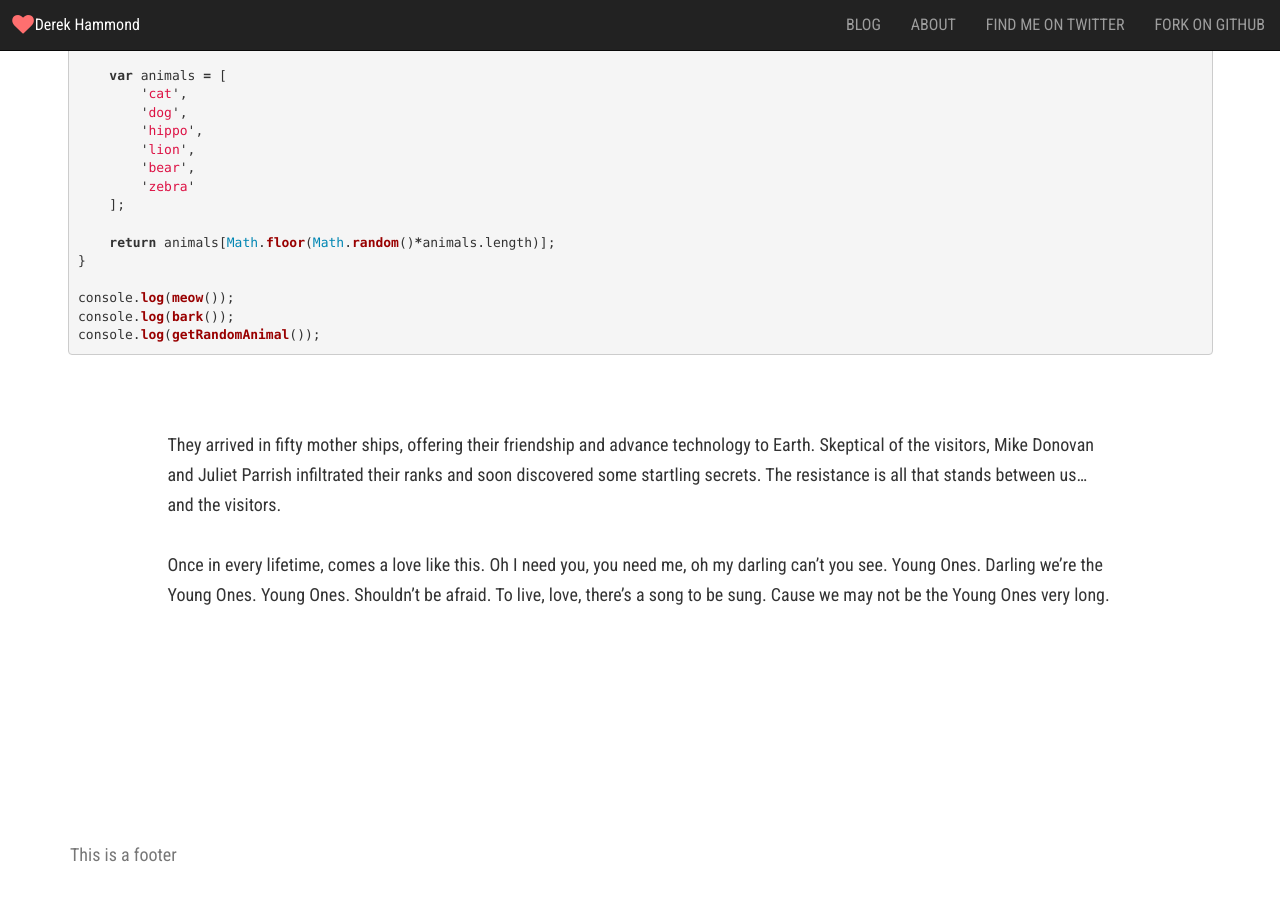
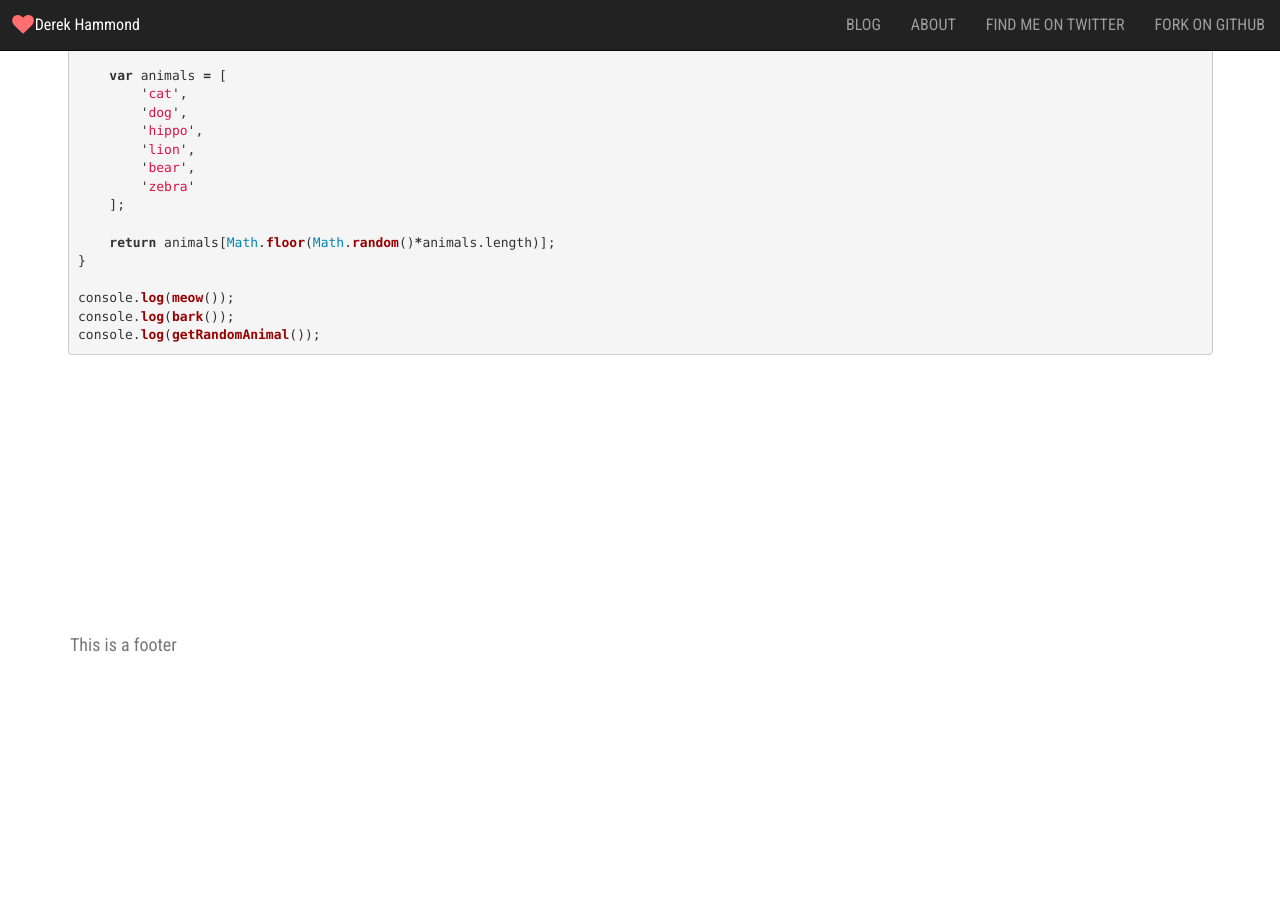
Before and after one commit to derekhammondkc/derekhammondkc.github.io, a Jekyll site: the page built from _pages/about.md, in a window 1280 px wide and 900 px high, scrolled down 799 px. Built offline with Jekyll 4.4.1, drawn with Linux system fonts in a browser that asks for light colours; nearby versions of some CDN libraries; after the commit the page ends 1489 px from its top, so only the background shows below that.

Commit message:
removed stuff from about

```diff
--- a/_pages/about.md
+++ b/_pages/about.md
@@ -37,7 +37,3 @@ console.log(meow());
 console.log(bark());
 console.log(getRandomAnimal());
 {% endhighlight %}
-
-They arrived in fifty mother ships, offering their friendship and advance technology to Earth. Skeptical of the visitors, Mike Donovan and Juliet Parrish infiltrated their ranks and soon discovered some startling secrets. The resistance is all that stands between us... and the visitors.
-
-Once in every lifetime, comes a love like this. Oh I need you, you need me, oh my darling can't you see. Young Ones. Darling we're the Young Ones. Young Ones. Shouldn't be afraid. To live, love, there's a song to be sung. Cause we may not be the Young Ones very long.
```
